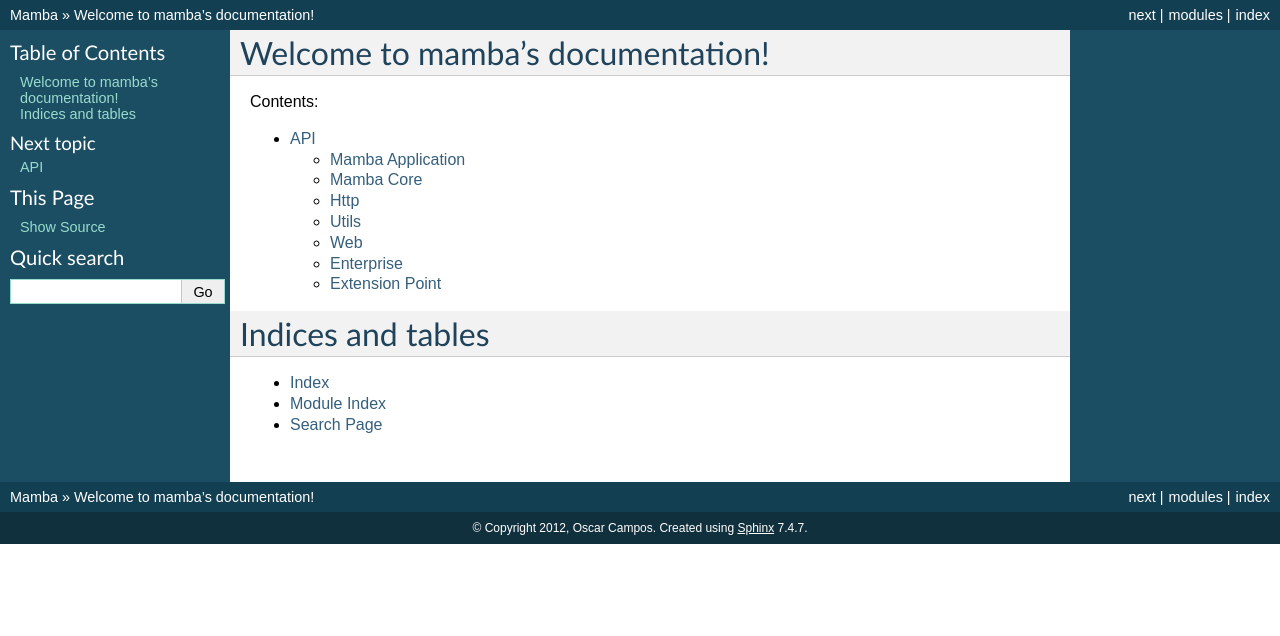
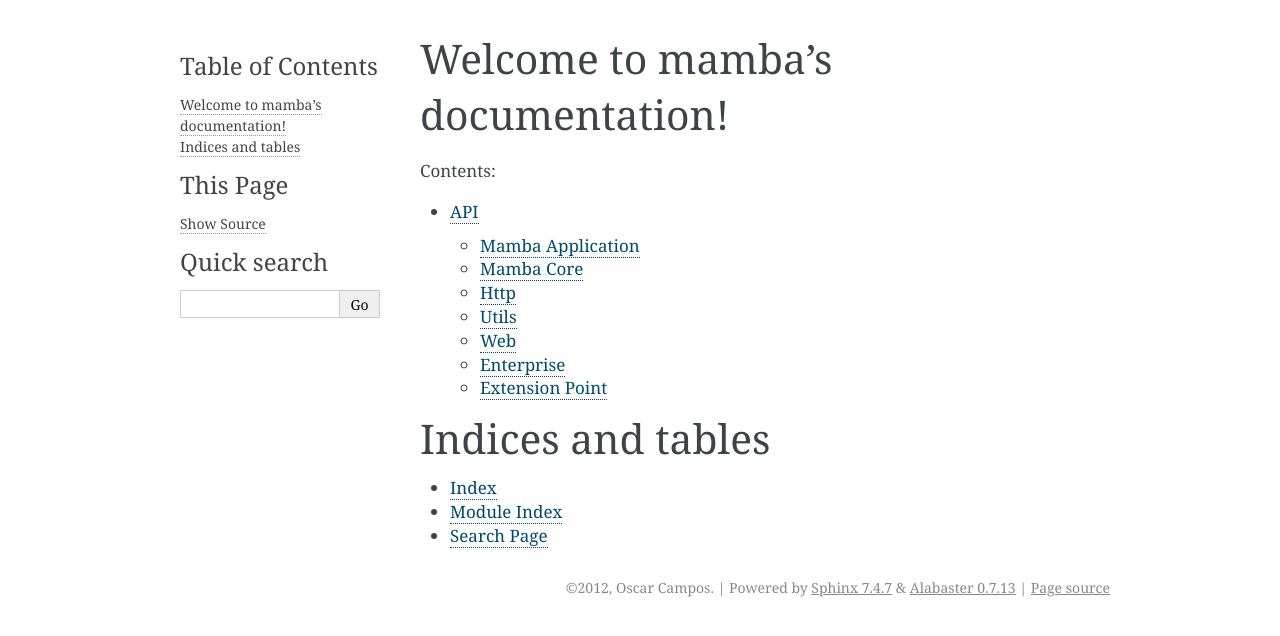
Before and after one commit to PyMamba/mamba-framework, a Sphinx documentation site: the page built from docs/index.rst, in a window 1280 px wide. Shown: the top 636 px of the page. Built offline with Sphinx 7.4.7, drawn with Linux system fonts in a browser that asks for light colours.

Commit message:
some options commented on conf.py for Sphinx

```diff
--- a/docs/conf.py
+++ b/docs/conf.py
@@ -95,7 +95,9 @@
 
 # The theme to use for HTML and HTML Help pages.  See the documentation for
 # a list of builtin themes.
-html_theme = 'default'
+sys.path.append(os.path.abspath('_themes'))
+html_theme_path = ['_themes']
+# html_theme = 'bootstrap'
 
 html_short_title = 'Mamba'
 
@@ -126,7 +128,7 @@
 # Add any paths that contain custom static files (such as style sheets) here,
 # relative to this directory. They are copied after the builtin static files,
 # so a file named "default.css" will overwrite the builtin "default.css".
-html_static_path = ['_static']
+# html_static_path = ['_static']
 
 # If not '', a 'Last updated on:' timestamp is inserted at every page bottom,
 # using the given strftime format.
```
